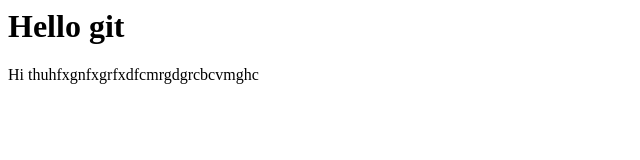
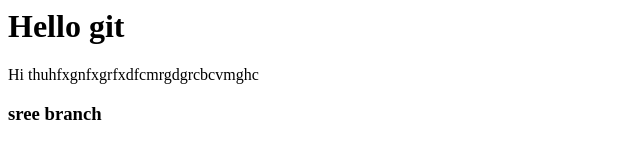
Before and after one commit to sreesree007/gitcomments, a plain HTML site: page index.html in a window 1280 px wide. Shown: the whole page, without its empty margins (0-640 px from the left). Drawn offline with Linux system fonts and the light colour scheme.

Commit message:
sree commit 1

```diff
--- a/index.html
+++ b/index.html
@@ -5,5 +5,6 @@
     <body>
         <h1>Hello git</h1>
         <p>Hi thuhfxgnfxgrfxdfcmrgdgrcbcvmghc</p>
+        <h3>sree branch</h3>
     </body>
 </html>
```
